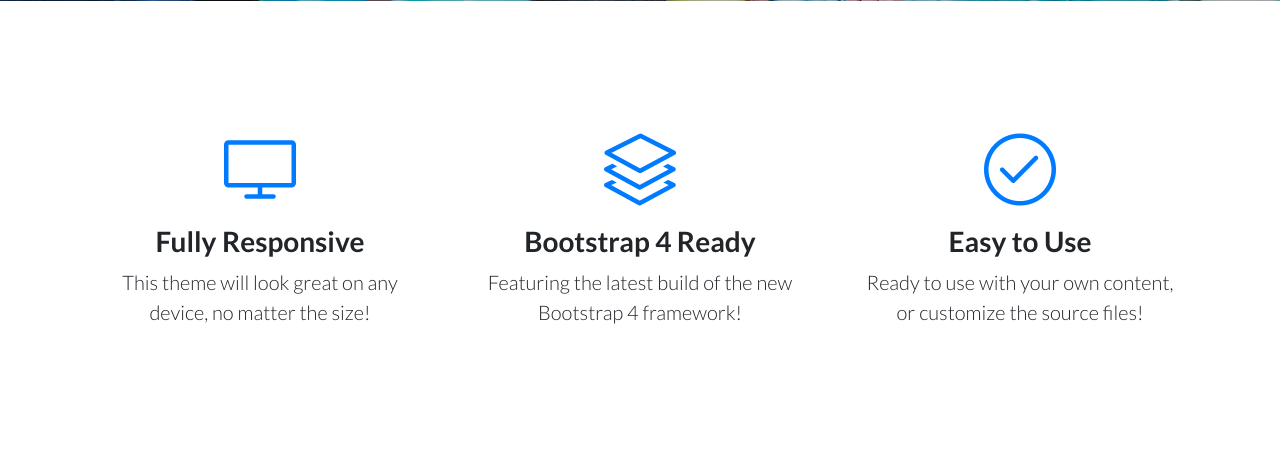
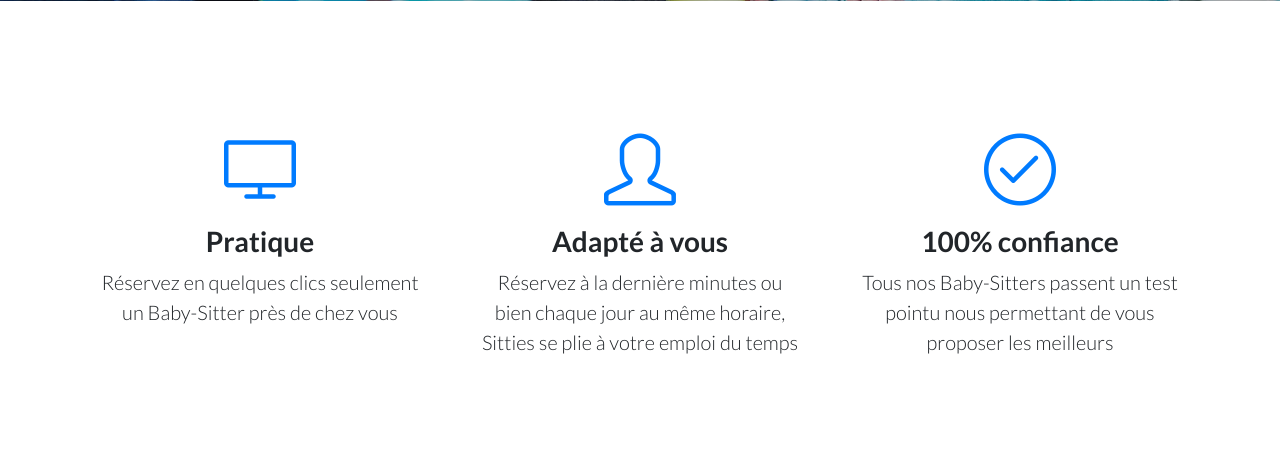
Before and after one commit to arthurannebicque/lo07, a PHP site: page /index.php in a window 1280 px wide; the page is wider, and only the part inside the window is pictured. Shown: the part 606-1058 px from the top of that part. Run offline with PHP 8.4, Linux system fonts and the light colour scheme; some libraries are stand-ins or nearby versions.

Commit message:
Homeview rempli

```diff
--- a/view/homeView.php
+++ b/view/homeView.php
@@ -113,55 +113,55 @@
          <div class="features-icons-icon d-flex">
            <i class="icon-screen-desktop m-auto text-primary"></i>
          </div>
-         <h3>Fully Responsive</h3>
-         <p class="lead mb-0">This theme will look great on any device, no matter the size!</p>
+         <h3>Pratique</h3>
+         <p class="lead mb-0">Réservez en quelques clics seulement un Baby-Sitter près de chez vous</p>
        </div>
      </div>
      <div class="col-lg-4">
        <div class="features-icons-item mx-auto mb-5 mb-lg-0 mb-lg-3">
          <div class="features-icons-icon d-flex">
-           <i class="icon-layers m-auto text-primary"></i>
+           <i class="icon-user m-auto text-primary"></i>
          </div>
-         <h3>Bootstrap 4 Ready</h3>
-         <p class="lead mb-0">Featuring the latest build of the new Bootstrap 4 framework!</p>
+         <h3>Adapté à vous</h3>
+         <p class="lead mb-0">Réservez à la dernière minutes ou bien chaque jour au même horaire, Sitties se plie à votre emploi du temps </p>
        </div>
      </div>
      <div class="col-lg-4">
        <div class="features-icons-item mx-auto mb-0 mb-lg-3">
          <div class="features-icons-icon d-flex">
-           <i class="icon-check m-auto text-primary"></i>
+             <i class="icon-check m-auto text-primary"></i>
          </div>
-         <h3>Easy to Use</h3>
-         <p class="lead mb-0">Ready to use with your own content, or customize the source files!</p>
+         <h3>100% confiance</h3>
+         <p class="lead mb-0">Tous nos Baby-Sitters passent un test pointu nous permettant de vous proposer les meilleurs</p>
        </div>
      </div>
    </div>
  </div>
 </section>
 
+
 <!-- Image Showcases -->
 <section class="showcase">
  <div class="container-fluid p-0">
-   <div class="row no-gutters">
-
-     <div class="col-lg-6 order-lg-2 text-white showcase-img" style="background-image: url('img/bg-showcase-1.jpg');"></div>
+   <div style="padding-bottom: 8px;" class="row no-gutters">
+     <div class="col-lg-6 order-lg-2 text-white showcase-img"> <img src="baby1.jpg" alt="dd" style=" border-radius: 8px;" width="750" ></div>
      <div class="col-lg-6 order-lg-1 my-auto showcase-text">
-       <h2>Fully Responsive Design</h2>
-       <p class="lead mb-0">When you use a theme created by Start Bootstrap, you know that the theme will look great on any device, whether it's a phone, tablet, or desktop the page will behave responsively!</p>
+       <h2>Déja plus de 1500 inscrits en région parisienne</h2>
+       <p class="lead mb-0">Rejoignez la communauté Sitties, comprennant plus de 1500 membres actifs, et choisissez dès aujourd'hui le Baby Sitter adapté à vos besoins.</p>
+     </div>
+   </div>
+   <div style="padding-bottom: 8px;" class="row no-gutters">
+     <div class="col-lg-6 text-white showcase-img"><img src="baby2.png" style=" border-radius: 8px; padding-left: 10px;  " alt="dd" width="750" ></div>
+     <div class="col-lg-6 my-auto showcase-text">
+       <h2>Une grande variété de choix</h2>
+       <p class="lead mb-0">Parlant anglais, mandarin ou bien suedois, expérimenté ou non, aide aux devoirs ou non, nous avons quelqu'un pour vous.</p>
      </div>
    </div>
    <div class="row no-gutters">
-     <div class="col-lg-6 text-white showcase-img" style="background-image: url('img/bg-showcase-2.jpg');"></div>
-     <div class="col-lg-6 my-auto showcase-text">
-       <h2>Updated For Bootstrap 4</h2>
-       <p class="lead mb-0">Newly improved, and full of great utility classes, Bootstrap 4 is leading the way in mobile responsive web development! All of the themes on Start Bootstrap are now using Bootstrap 4!</p>
-     </div>
-   </div>
-   <div class="row no-gutters">
-     <div class="col-lg-6 order-lg-2 text-white showcase-img" style="background-image: url('img/bg-showcase-3.jpg');"></div>
+     <div class="col-lg-6 order-lg-2 text-white showcase-img"><img src="baby4.png" alt="dd" width="750" style=" border-radius: 8px;" ></div>
      <div class="col-lg-6 order-lg-1 my-auto showcase-text">
-       <h2>Easy to Use &amp; Customize</h2>
-       <p class="lead mb-0">Landing Page is just HTML and CSS with a splash of SCSS for users who demand some deeper customization options. Out of the box, just add your content and images, and your new landing page will be ready to go!</p>
+       <h2>Nous nous occupons de tout</h2>
+       <p class="lead mb-0">Réservez quand vous voulez, et organisez votre emploi du temps dès le début de chaque semaine car chaque parent mérite du temps pour lui</p>
      </div>
    </div>
  </div>
@@ -170,27 +170,27 @@
 <!-- Testimonials -->
 <section class="testimonials text-center bg-light">
  <div class="container">
-   <h2 class="mb-5">What people are saying...</h2>
+   <h2 class="mb-5">Ce que les gens disent de nous...</h2>
    <div class="row">
      <div class="col-lg-4">
        <div class="testimonial-item mx-auto mb-5 mb-lg-0">
-         <img class="img-fluid rounded-circle mb-3" src="img/testimonials-1.jpg" alt="">
+         <img class="img-fluid rounded-circle mb-3" src="isa.jpg" alt="">
          <h5>Margaret E.</h5>
-         <p class="font-weight-light mb-0">"This is fantastic! Thanks so much guys!"</p>
+         <p class="font-weight-light mb-0">"Babysitters pro, horaires à la demande et j'en passe. N'hésitez plus !"</p>
        </div>
      </div>
      <div class="col-lg-4">
        <div class="testimonial-item mx-auto mb-5 mb-lg-0">
-         <img class="img-fluid rounded-circle mb-3" src="img/testimonials-2.jpg" alt="">
+         <img class="img-fluid rounded-circle mb-3" src="frederic.jpg" alt="">
          <h5>Fred S.</h5>
-         <p class="font-weight-light mb-0">"Bootstrap is amazing. I've been using it to create lots of super nice landing pages."</p>
+         <p class="font-weight-light mb-0">"Parfait pour un papa un peu occupé par son travail. Voilà un an que nous sommes fidèles clients !"</p>
        </div>
      </div>
      <div class="col-lg-4">
        <div class="testimonial-item mx-auto mb-5 mb-lg-0">
-         <img class="img-fluid rounded-circle mb-3" src="img/testimonials-3.jpg" alt="">
+         <img class="img-fluid rounded-circle mb-3" src="sarah.png" alt="">
          <h5>Sarah	W.</h5>
-         <p class="font-weight-light mb-0">"Thanks so much for making these free resources available to us!"</p>
+         <p class="font-weight-light mb-0">"Grâce à Sitties, j'ai pu trouver une babysitter parlant francais et mandarin : une perle !"</p>
        </div>
      </div>
    </div>
--- a/view/registrationFormBabysitter.php
+++ b/view/registrationFormBabysitter.php
@@ -19,7 +19,7 @@
     <body>
     <div class="container">
         <div class="row">
-            <div class="col-md-offset-3 col-md-6">
+            <div class="col-md-offset-4 col-md-4">
         <form class="form-signin" action="index.php?action=addBabysitter" method="post"enctype="multipart/form-data">
             <input type="hidden" name="type" value=1 />
             <div class="text-center mb-4">
--- a/view/registrationFormParent.php
+++ b/view/registrationFormParent.php
@@ -50,7 +50,7 @@
     <body>
     <div class="container">
         <div class="row">
-            <div class="col-md-offset-3 col-md-6">
+            <div class="col-md-offset-4 col-md-4">
         <form class="form-signin" action="index.php?action=addParent" method="post">
             <input type="hidden" name="type" value=2 />
             <div class="text-center mb-4">
```
Also changed, not shown: Frederic.jpg (added), baby1.jpg (added), baby2.png (added), baby4.png (added), isa.jpg (added), sarah.png (added), 1 other file.
